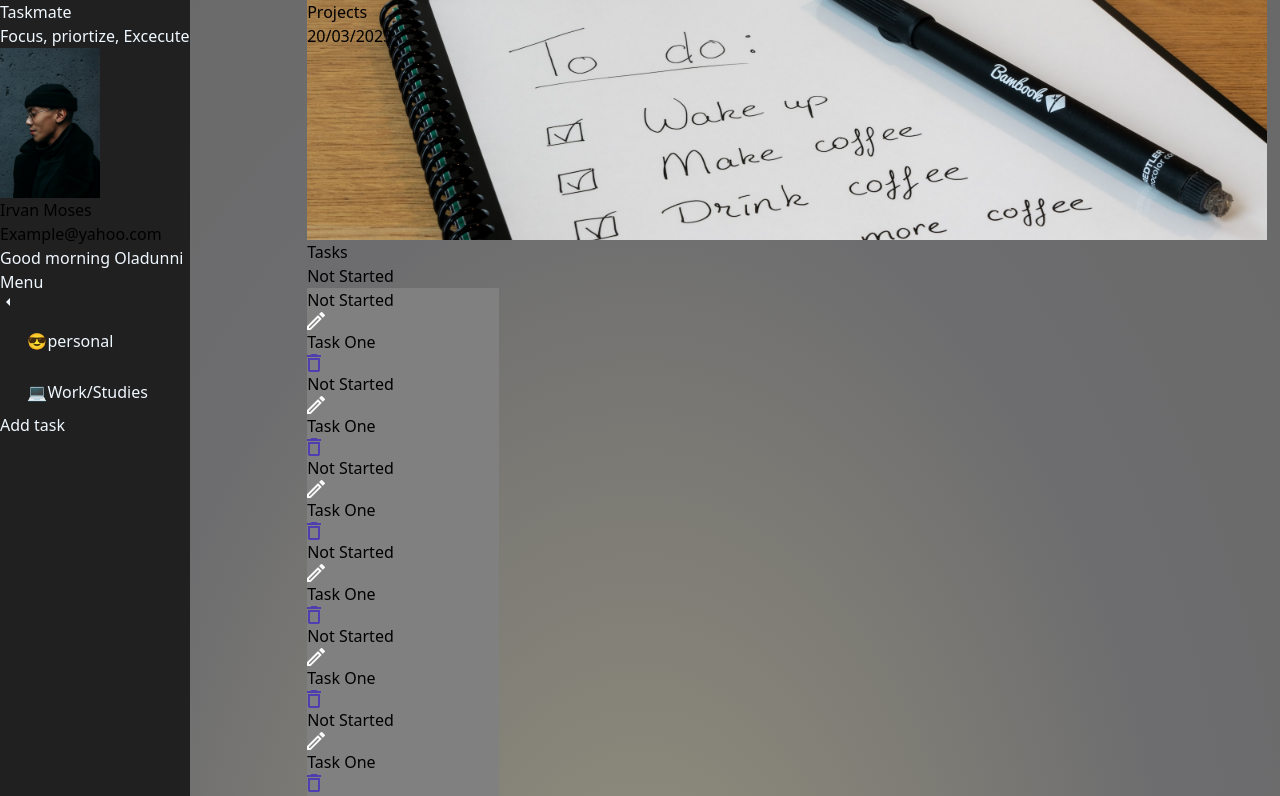
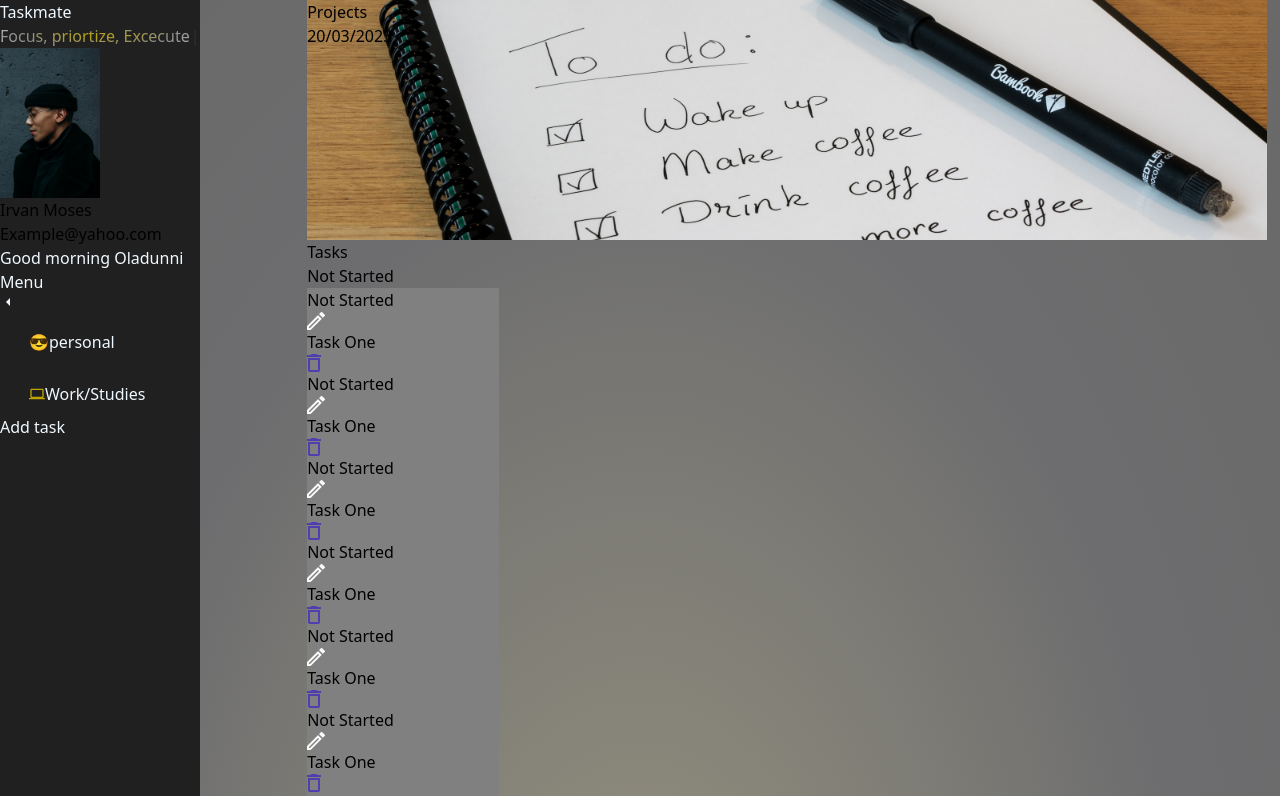
Before and after one commit to DaScOrPiO/crud-app, a Next.js app: page /homepage in a window 1280 px wide. Shown: the top 796 px of the page. Built offline with nearby package versions, Linux system fonts and the light colour scheme.

Commit message:
Feat: navigation bug fully fixed

```diff
--- a/package.json
+++ b/package.json
@@ -16,7 +16,8 @@
     "react": "18.2.0",
     "react-dom": "18.2.0",
     "react-icons": "^4.8.0",
-    "sass": "^1.59.2"
+    "sass": "^1.59.2",
+    "typewriter-effect": "^2.19.0"
   },
   "devDependencies": {
     "autoprefixer": "^10.4.14",
--- a/src/components/dashboard.jsx
+++ b/src/components/dashboard.jsx
@@ -1,14 +1,15 @@
 import Image from "next/image";
-import { MdOutlineExpandMore } from "react-icons/md";
+import { MdOutlineExpandMore, MdOutlineComputer } from "react-icons/md";
 import { IoMdArrowDropleft } from "react-icons/io";
 import Link from "next/link";
-import { GrOverview, GrUserSettings } from "react-icons/gr";
+import { AiOutlineFolderView, AiFillSetting } from "react-icons/ai";
 import { BsReverseListColumnsReverse } from "react-icons/bs";
 import { CgDisplayGrid } from "react-icons/cg";
 import { BiCalendar } from "react-icons/bi";
 import Button from "@/components/button";
 import { AnimatePresence, motion } from "framer-motion";
 import { useState, forwardRef } from "react";
+import Typewriter from "typewriter-effect";
 
 const Dashboard = forwardRef(function Dashboard(props, ref) {
   const [nav, setNav] = useState(false);
@@ -20,10 +21,20 @@ const Dashboard = forwardRef(function Dashboard(props, ref) {
   return (
     <>
       <AnimatePresence>
-        <motion.div className="sidebar lg:w-1/4 w-full flex flex-col px-4" ref={ref}>
+        <motion.div
+          className="sidebar lg:w-1/4 w-full flex flex-col px-4"
+          ref={ref}
+        >
           <div className="logo-con w-full p-2">
             <h2 className="text-2xl mt-4 font-bold">Taskmate</h2>
-            <p>Focus, priortize, Excecute</p>
+            <Typewriter
+              options={{
+                strings: ["Focus, priortize, Excecute"],
+                autoStart: true,
+                loop: true,
+                wrapperClassName: "typewritter-text",
+              }}
+            />
 
             <div className="bg-gray-100 rounded-lg w-full mt-4 flex">
               <div className="rounded-full w-1/4 flex items-center justify-center">
@@ -49,7 +60,7 @@ const Dashboard = forwardRef(function Dashboard(props, ref) {
               className="flex flex-col mt-6 hover:cursor-pointer"
               onClick={NavDisplay}
             >
-              <div className="flex justify-between mt-4">
+              <div className="flex justify-between mt-4 items-center">
                 <h2 className="text-2xl">Menu</h2>
                 <div className="text-2xl hover:text-gray-300 hover:cursor-pointer">
                   {nav ? <MdOutlineExpandMore /> : <IoMdArrowDropleft />}
@@ -61,7 +72,7 @@ const Dashboard = forwardRef(function Dashboard(props, ref) {
                   <ul className="nav-container">
                     <li className="list">
                       <span className="mr-4">
-                        <GrOverview />
+                        <AiOutlineFolderView color="#bea500" />
                       </span>
                       <Link className="link" href="/about">
                         Overview
@@ -70,7 +81,7 @@ const Dashboard = forwardRef(function Dashboard(props, ref) {
 
                     <li className="list">
                       <span className="mr-4">
-                        <BsReverseListColumnsReverse />
+                        <BsReverseListColumnsReverse color="#bea500" />
                       </span>
                       <Link className="link flex" href="#">
                         Task List
@@ -79,7 +90,7 @@ const Dashboard = forwardRef(function Dashboard(props, ref) {
 
                     <li className="list">
                       <span className="mr-4">
-                        <CgDisplayGrid />
+                        <CgDisplayGrid color="#bea500" />
                       </span>
                       <Link className="link flex" href="">
                         Project Overview
@@ -88,7 +99,7 @@ const Dashboard = forwardRef(function Dashboard(props, ref) {
 
                     <li className="list">
                       <span className="mr-4">
-                        <BiCalendar />
+                        <BiCalendar color="#bea500" />
                       </span>
                       <Link className="link flex" href="">
                         Calendar
@@ -97,7 +108,7 @@ const Dashboard = forwardRef(function Dashboard(props, ref) {
 
                     <li className="list">
                       <span className="mr-4">
-                        <GrUserSettings />
+                        <AiFillSetting color="#bea500" />
                       </span>
                       <Link className="link flex" href="">
                         Settings
@@ -120,7 +131,7 @@ const Dashboard = forwardRef(function Dashboard(props, ref) {
                 </li>
 
                 <li className="list">
-                  <span className="mr-4">💻</span>
+                  <MdOutlineComputer className="mr-4" color="#bea500" />
                   <Link className="link flex" id="thin-font" href="">
                     Work/Studies
                   </Link>
--- a/src/pages/homepage.js
+++ b/src/pages/homepage.js
@@ -2,13 +2,14 @@ import Dashboard from "@/components/dashboard";
 import Task from "@/components/Task";
 import { useState, useRef, useLayoutEffect, useEffect } from "react";
 import { RxHamburgerMenu } from "react-icons/rx";
-import { GrClose } from "react-icons/gr";
+import { AiOutlineClose } from "react-icons/ai";
 import { delay, motion, AnimatePresence } from "framer-motion";
 
 export default function Homepage() {
   const [Width, setWidth] = useState(globalThis.window?.innerWidth);
   const [Nav, setNav] = useState(false);
   const ref = useRef();
+  const iconRef = useRef();
 
   const mobileBreakPoint = 767;
   const breakPoint2 = 1023;
@@ -17,30 +18,30 @@ export default function Homepage() {
     setNav((prev) => !prev);
     const element = ref.current;
 
-    if (!Nav) {
-      element.classList.add("no-display");
-    }
+    // if (!Nav) {
+    //   element.classList.add("no-display");
+    // }
 
-    if (Width <= mobileBreakPoint && !Nav) {
+    if (Width <= mobileBreakPoint && Nav) {
       element.classList.remove("no-display");
     }
 
     if (Width <= breakPoint2 && Nav) {
-      element.classList.remove("no-display", "mobile-animate");
+      element.classList.remove("no-display");
     }
   };
 
   useLayoutEffect(() => {
     const element = ref.current;
     console.log(ref.current);
-    if (Width <= mobileBreakPoint) {
+    if (Width <= mobileBreakPoint && !Nav) {
       window.addEventListener(
         "resize",
         setWidth((prev) => prev)
       );
 
       element.classList.add("no-display");
-    } else if (Width <= breakPoint2) {
+    } else if (Width <= breakPoint2 && !Nav) {
       window.addEventListener(
         "resize",
         setWidth((prev) => prev)
@@ -50,27 +51,20 @@ export default function Homepage() {
     } else {
       element.classList.remove("no-display");
     }
-  }, [Width]);
-
-  // useEffect(() => {
-  //   const handleLinkClick = (e) => {
-  //     if (
-  //       (Width <= mobileBreakPoint && ref.current.contains(e.target)) ||
-  //       (Width <= breakPoint2 && ref.current.contains(e.target))
-  //     ) {
-  //       ref.current.classList.add("no-display");
-  //     }
-  //   };
-  //   document.addEventListener("click", handleLinkClick);
-
-  //   return () => document.removeEventListener("click", handleLinkClick);
-  // }, [Width, mobileBreakPoint]);
+  }, [Width, Nav]);
 
   const handleClickOutside = (e) => {
     if (
-      (Width <= mobileBreakPoint && !ref.current.contains(e.target) && !Nav) ||
-      (Width <= breakPoint2 && !ref.current.contains(e.target) && !Nav)
+      (Width <= mobileBreakPoint &&
+        !ref.current.contains(e.target) &&
+        !Nav &&
+        !iconRef.current.contains(e.target)) ||
+      (Width <= breakPoint2 &&
+        !ref.current.contains(e.target) &&
+        !Nav &&
+        !iconRef.current.contains(e.target))
     ) {
+      setNav(false);
       ref.current.classList.add("no-display");
     }
     document.addEventListener("mousedown", handleClickOutside);
@@ -89,9 +83,9 @@ export default function Homepage() {
         </motion.div>
       </AnimatePresence>
 
-      <i className="icon z-10" onClick={showNav}>
+      <i className="icon z-10" onClick={showNav} ref={iconRef}>
         {Nav ? (
-          <GrClose size={50} color="white" className="close" />
+          <AiOutlineClose size={50} color="white" className="close" />
         ) : (
           <RxHamburgerMenu size={50} color="white" />
         )}
--- a/src/styles/globals.scss
+++ b/src/styles/globals.scss
@@ -66,7 +66,7 @@ html {
 
 .page-container {
   position: relative;
-  background: radial-gradient( #96937F 0%, #6D6D6F 60%, #696969 100%);
+  background: radial-gradient(#96937f 0%, #6d6d6f 60%, #696969 100%);
   .sidebar {
     position: fixed;
     top: 0;
@@ -78,6 +78,13 @@ html {
 
   .color {
     color: black;
+  }
+
+  .typewritter-text {
+    background: radial-gradient(#bea500 0%, #8b8b8b 60%, #e0dede 100%);
+    background-clip: text;
+    -webkit-background-clip: text;
+    -webkit-text-fill-color: transparent;
   }
 
   .page-items {
@@ -98,18 +105,19 @@ html {
   display: none;
 }
 
-@keyframes myAnim {
-  25% {
-    left: -400px;
+@keyframes navAnim {
+  0% {
+    opacity: 0;
+    transform: translateX(-250px);
   }
 
   100% {
-    left: 0;
+    opacity: 1;
+    transform: translateX(0);
   }
 }
 
 @media screen and (max-width: 767px) {
-  //   div {
   .fom {
     margin-top: 5%;
   }
@@ -121,8 +129,12 @@ html {
     }
   }
 
+  .navSlide-in {
+    animation: navAnim 1s ease 0s 1 normal forwards;
+  }
+
   .sidebar {
-    animation: myAnim 0.8s ease;
+    // animation: navAnim 1s ease 0s 1 normal forwards;
     width: 80% !important;
   }
   .task {
@@ -162,14 +174,7 @@ html {
     }
     .sidebar {
       width: 40%;
-      animation: myAnim 0.8s ease;
+      animation: navAnim 1s ease 0s 1 normal forwards;
     }
   }
-
-  #half-nav {
-    width: 10%;
-    display: flex;
-    flex-direction: column;
-    justify-content: center;
-  }
 }
```
Also changed, not shown: 1 other file (tests, documents, lock files or other folders).
